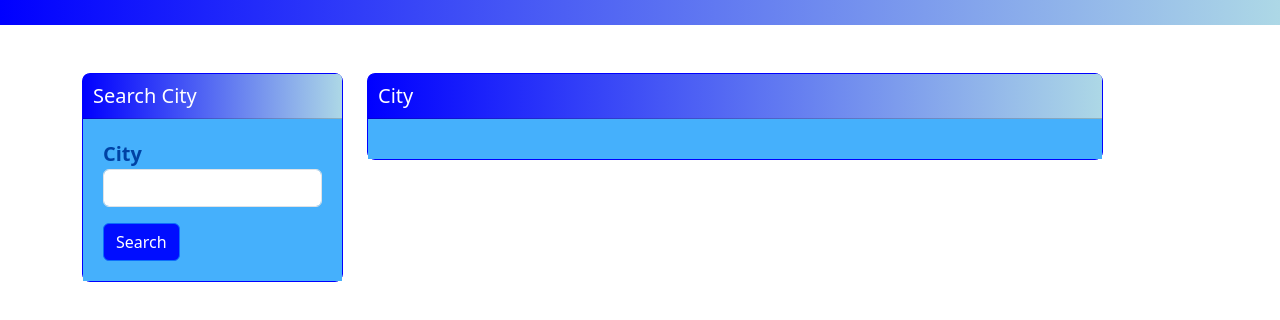
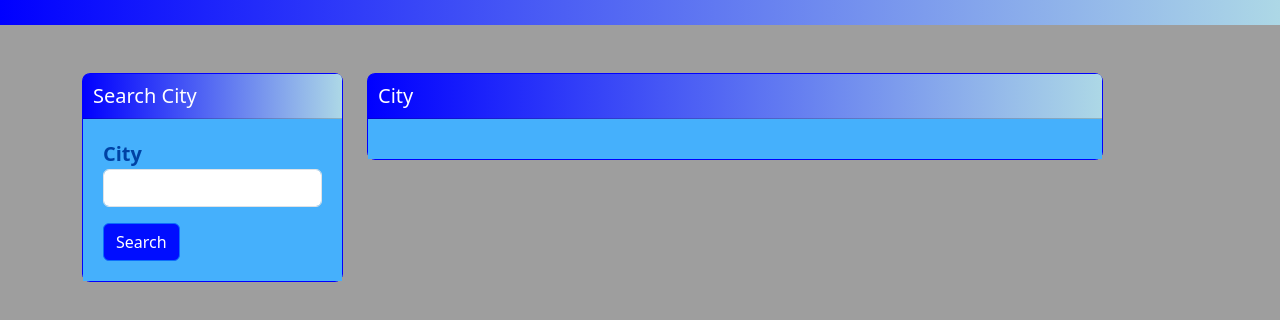
Before and after one commit to CCUE96/Before-The-Storm, a plain HTML site: page index.html in a window 1280 px wide. Shown: the part 122-442 px from the top of the page. Drawn offline with nearby package versions, Linux system fonts and the light colour scheme; the site is published under a folder, as on GitHub Pages, so addresses that start at the root find nothing.

Commit message:
added Readme and fixed styling

```diff
--- a/assets/style.css
+++ b/assets/style.css
@@ -1,5 +1,5 @@
 body{
-    background-image: url(/assets/images/Rainy.png);
+    background-image: url(../assets/images/Rainy.png);
     background-size: cover;
     background-image: center;
     background-repeat: no-repeat;
```
Also changed, not shown: 1 other file.
